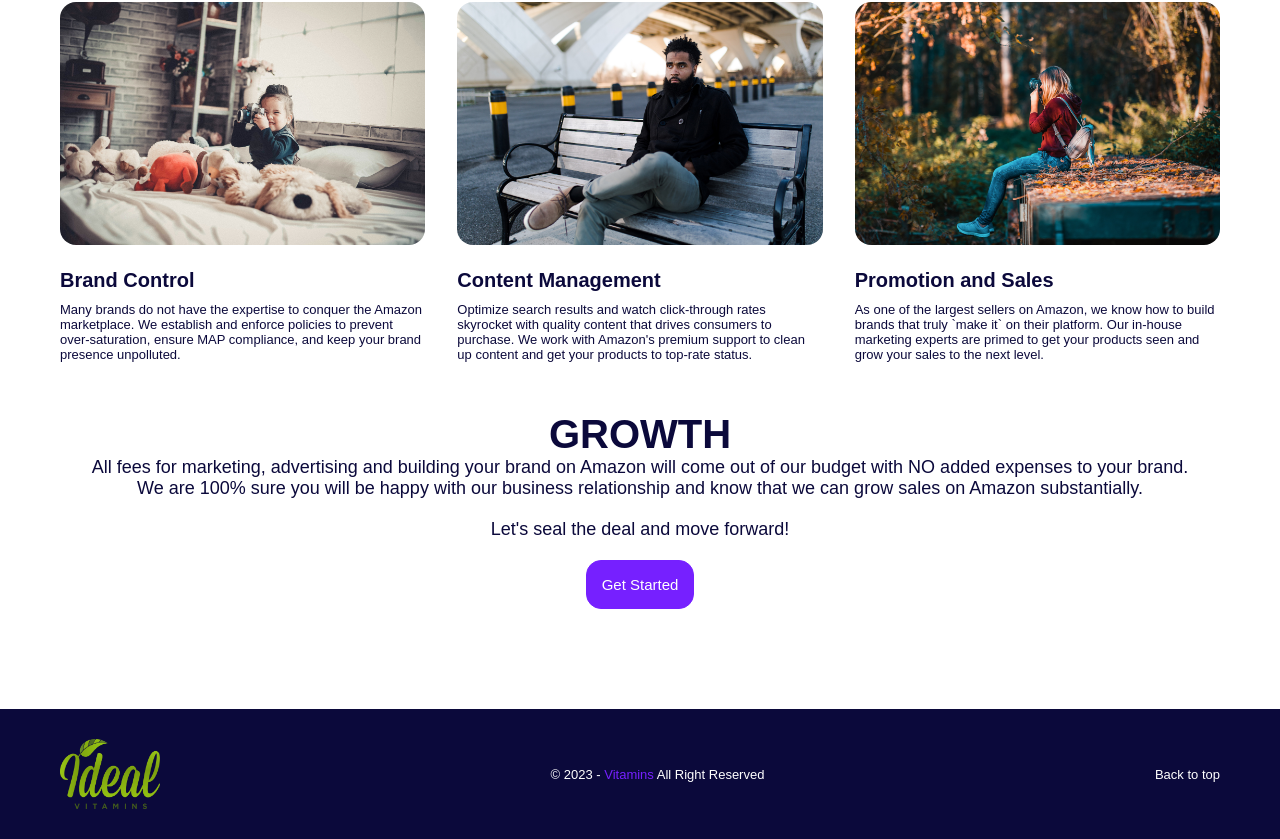
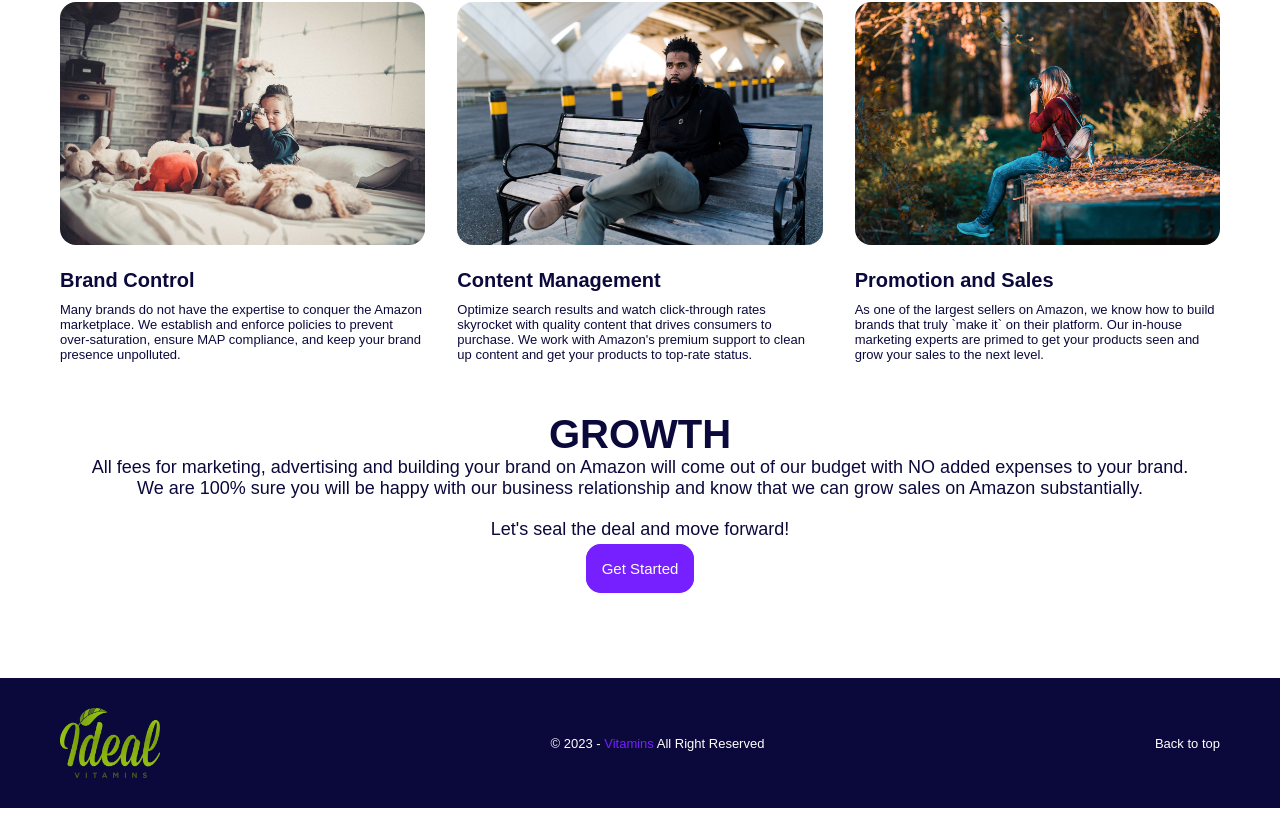
Before and after one commit to atocox41/vitamin, a React (Create React App) app: page / in a window 1280 px wide. Shown: the part 799-1638 px from the top of the page. After the commit the page ends 1607 px from the top, so only its background shows below. Built offline with nearby package versions, Linux system fonts and the light colour scheme; a web font is replaced by a local one.

Commit message:
link to contact

```diff
--- a/src/components/Sections/Pricing.jsx
+++ b/src/components/Sections/Pricing.jsx
@@ -1,7 +1,5 @@
 import React from "react";
 import styled from "styled-components";
-// Components
-import PricingTable from "../Elements/PricingTable";
 
 export default function Pricing() {
   return (
@@ -18,7 +16,7 @@ export default function Pricing() {
             <StartDiv className="font18">
               Let's seal the deal and move forward!
             </StartDiv>
-            <StartButton className="font15">
+            <StartButton className="font15" href="/contact">
               Get Started
             </StartButton>
           </HeaderInfo>
@@ -44,13 +42,14 @@ const HeaderInfo = styled.div`
 const StartDiv = styled.div`
   margin: 20px 0;
 `
-const StartButton = styled.button`
+const StartButton = styled.a`
   border: 1px solid #7620ff;
   border-radius: 15px;
   background-color: #7620ff;
   padding: 15px;
   outline: none;
   color: #fff;
+  cursor: pointer;
   :hover {
     background-color: #580cd2;
     border: 1px solid #7620ff;
```
